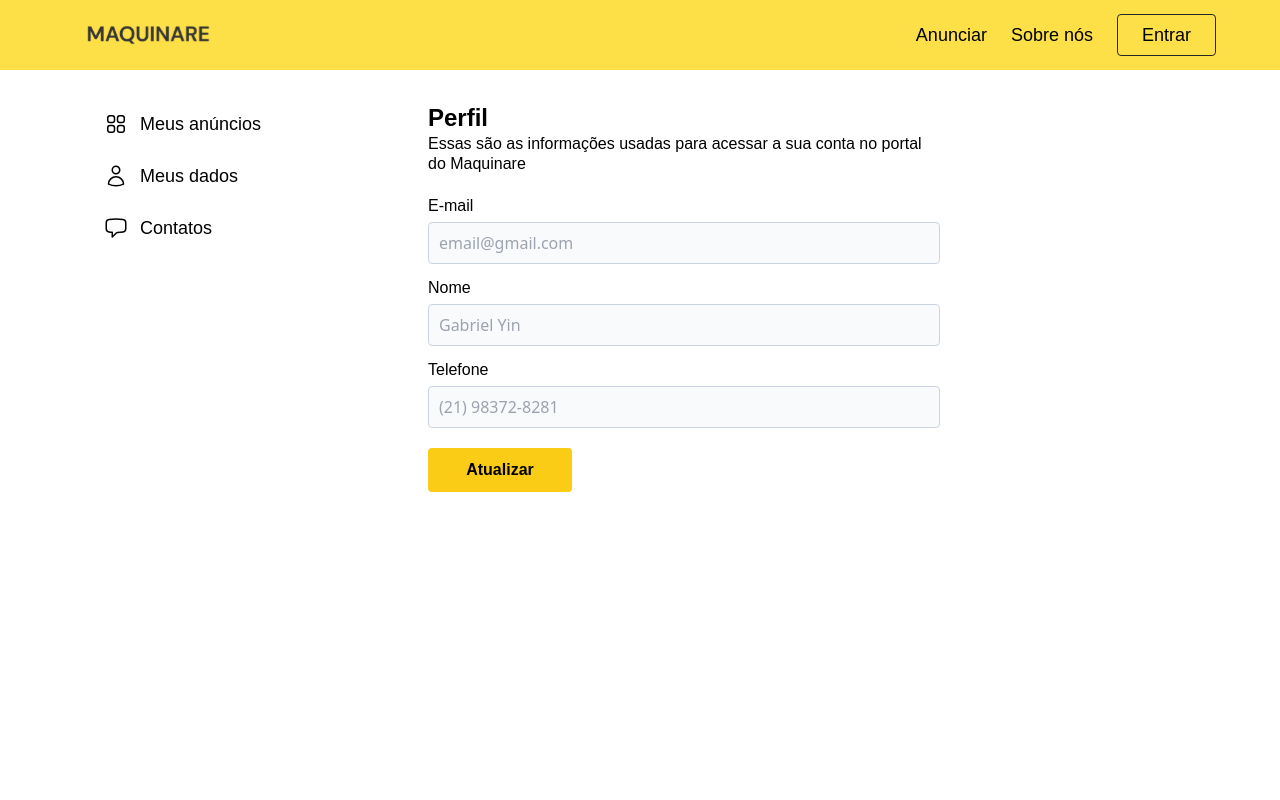
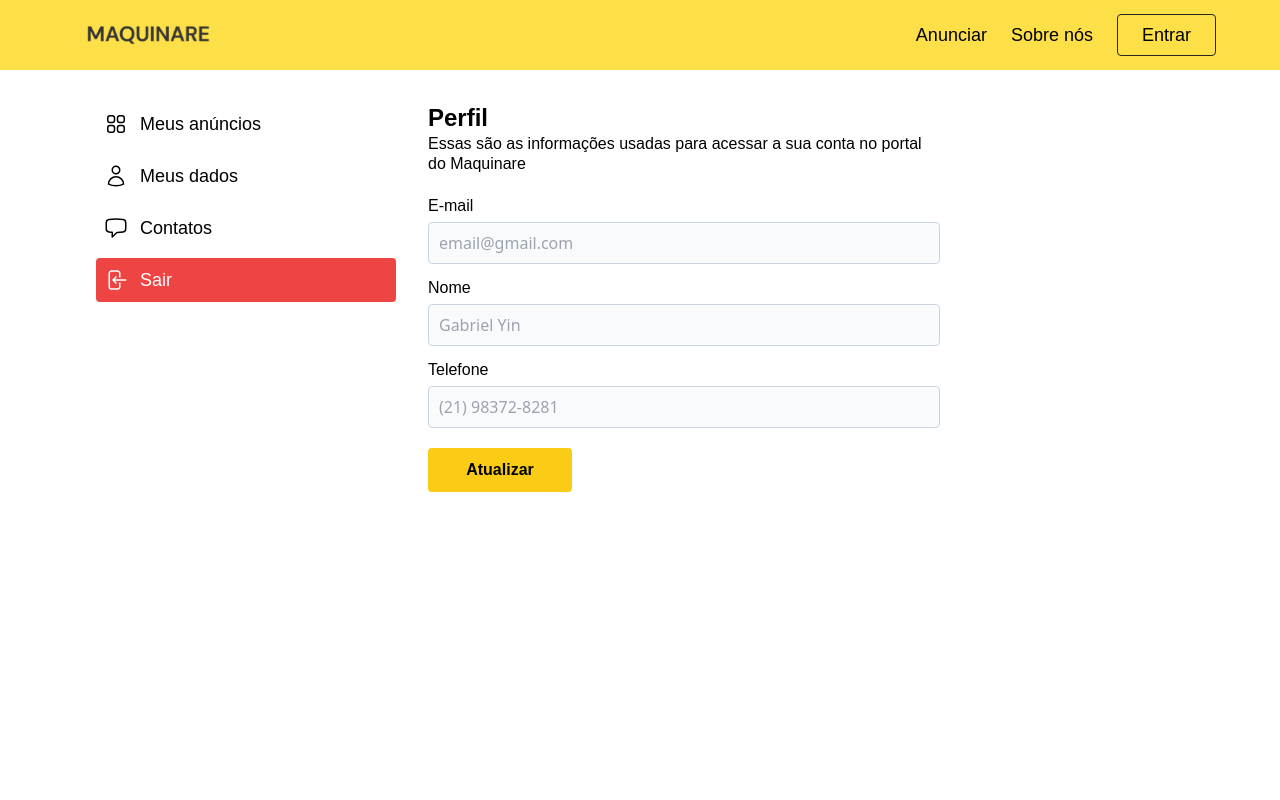
Before and after one commit to gabrielyin/MaquinareV2, a Next.js app: page /portal/meus-dados in a window 1280 px wide. Shown: the top 800 px of the page. Built offline with nearby package versions, Linux system fonts and the light colour scheme; no server answers; a web font is replaced by a local one.

Commit message:
[FEATURE][MAQ-42] finalizar botao de logout

```diff
--- a/src/components/Header.tsx
+++ b/src/components/Header.tsx
@@ -6,8 +6,11 @@ import Modal from 'react-modal'
 import Logo from '@/src/assets/images/logo.svg'
 import { useState } from 'react'
 import Link from 'next/link'
+import { signOut, useSession } from 'next-auth/react'
 
 export default function Header() {
+  const session = useSession()
+
   const [isMenuOpen, setIsMenuOpen] = useState(false)
 
   return (
@@ -39,7 +42,16 @@ export default function Header() {
             href="/auth/login"
             className="rounded border border-neutral-800 bg-transparent px-6 py-1.5 transition hover:border-transparent hover:bg-slate-900 hover:bg-opacity-10"
           >
-            Entrar
+            {session.status === 'authenticated' ? (
+              <div className="-mx-2 flex items-center gap-3">
+                <div className="flex h-7 w-7 justify-center rounded-full bg-slate-100 capitalize text-slate-400">
+                  {session.data!.user!.name![0]}
+                </div>
+                {session.data?.user?.name}
+              </div>
+            ) : (
+              <>Entrar</>
+            )}
           </Link>
         </nav>
 
@@ -113,6 +125,13 @@ export default function Header() {
               Contatos
             </div>
           </Link>
+
+          <button
+            onClick={() => signOut()}
+            className="w-full border-b bg-neutral-800 p-6 text-left font-sec text-white"
+          >
+            Sair
+          </button>
         </Modal>
       </div>
     </header>
--- /dev/null
+++ b/src/components/LogoutButton.tsx
@@ -0,0 +1,28 @@
+'use client'
+
+import { signOut } from 'next-auth/react'
+
+export default function LogoutButton() {
+  return (
+    <button
+      onClick={() => signOut()}
+      className="flex items-center gap-3 rounded bg-red-500 p-2 text-lg text-white transition"
+    >
+      <svg
+        xmlns="http://www.w3.org/2000/svg"
+        fill="none"
+        viewBox="0 0 24 24"
+        strokeWidth={1.5}
+        stroke="currentColor"
+        className="h-6 w-6"
+      >
+        <path
+          strokeLinecap="round"
+          strokeLinejoin="round"
+          d="M15.75 9V5.25A2.25 2.25 0 0013.5 3h-6a2.25 2.25 0 00-2.25 2.25v13.5A2.25 2.25 0 007.5 21h6a2.25 2.25 0 002.25-2.25V15M12 9l-3 3m0 0l3 3m-3-3h12.75"
+        />
+      </svg>
+      Sair
+    </button>
+  )
+}
--- a/src/components/PortalNav.tsx
+++ b/src/components/PortalNav.tsx
@@ -1,4 +1,5 @@
 import Link from 'next/link'
+import LogoutButton from './LogoutButton'
 
 export default function PortalNav() {
   return (
@@ -65,6 +66,8 @@ export default function PortalNav() {
         </svg>
         Contatos
       </Link>
+
+      <LogoutButton />
     </nav>
   )
 }
```
